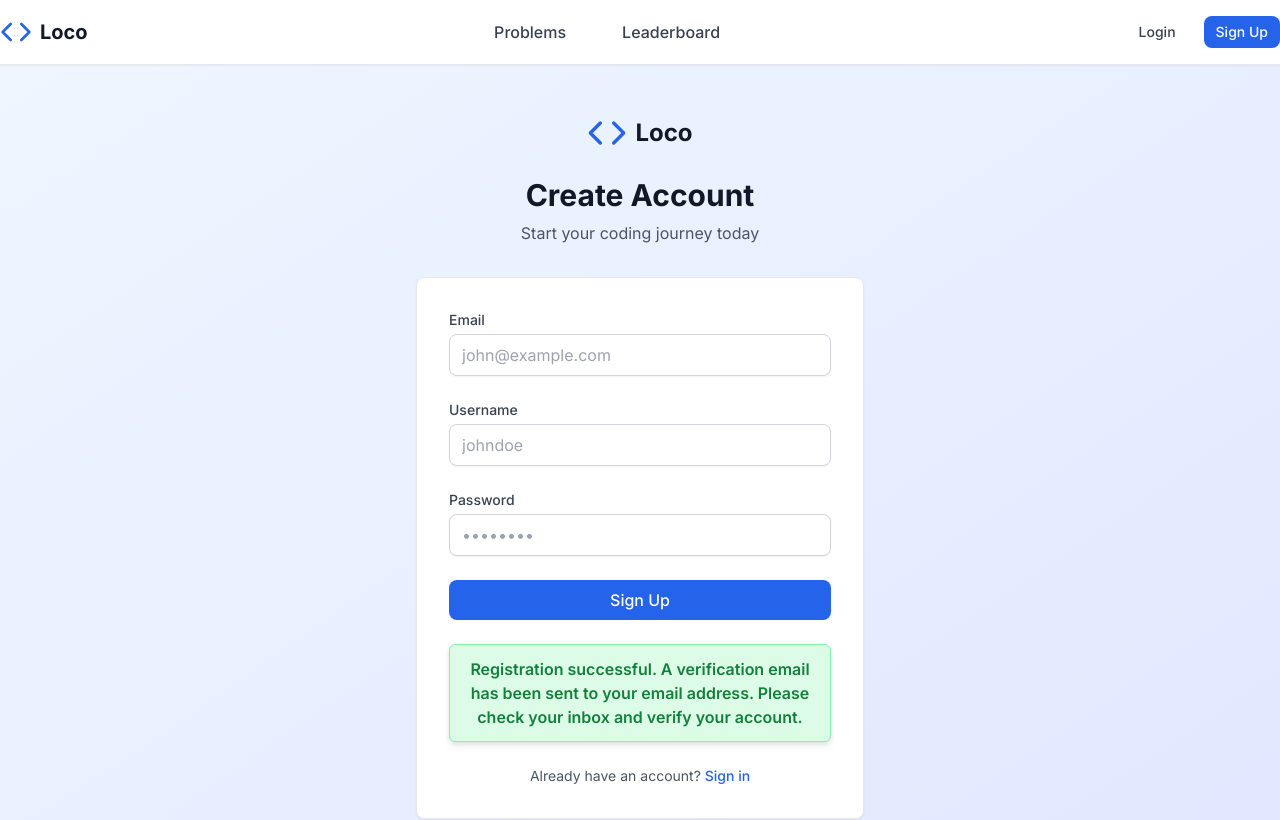
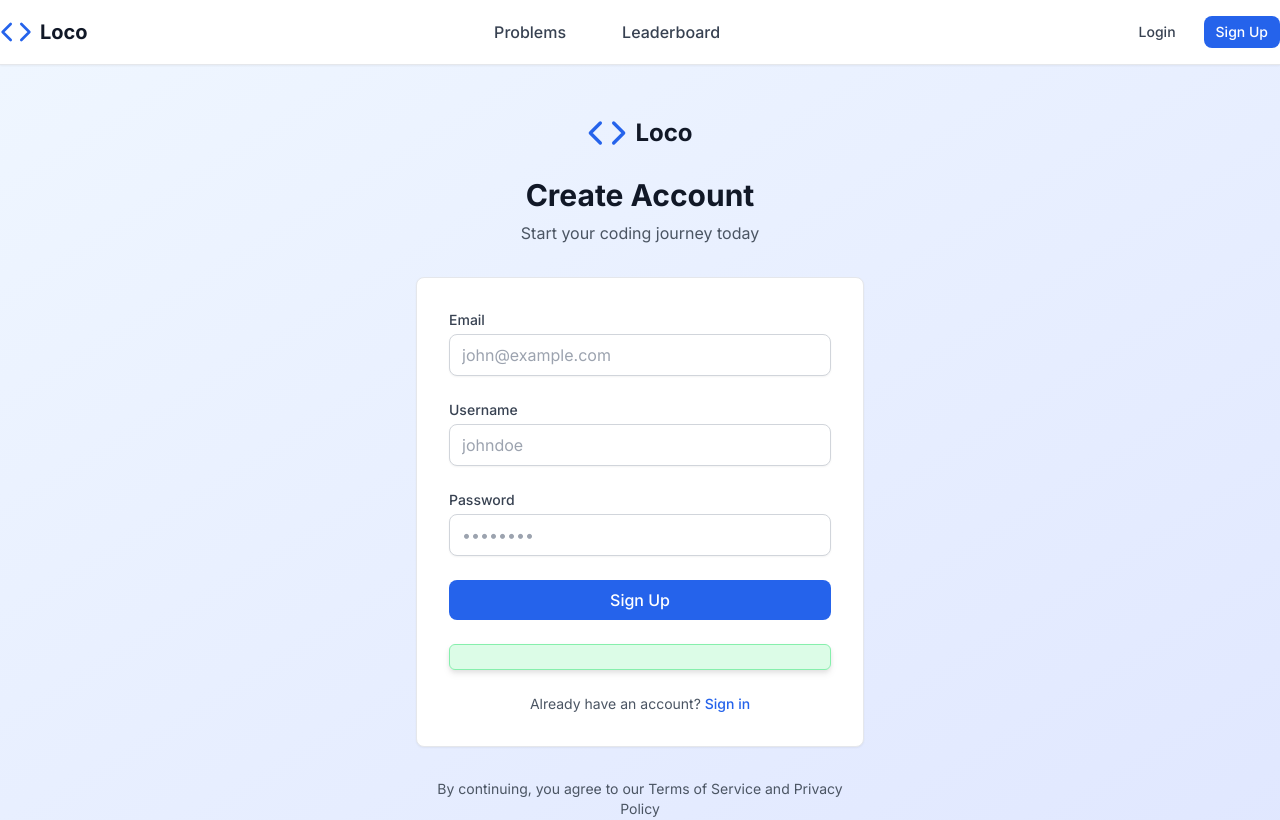
Before and after one commit to prabalesh/loco, a React (Vite) app in the folder frontend/: page /register in a window 1280 px wide. Shown: the top 820 px of the page. Built offline with nearby package versions, Linux system fonts and the light colour scheme; no server answers.

Commit message:
chore(frontend/auth): improved success message

```diff
--- a/frontend/src/features/auth/pages/RegisterPage.tsx
+++ b/frontend/src/features/auth/pages/RegisterPage.tsx
@@ -4,7 +4,7 @@ import { z } from 'zod'
 import { useState } from 'react'
 import { Link } from 'react-router-dom'
 import { motion } from 'framer-motion'
-import { CheckCircle, Code } from 'lucide-react'
+import { Code } from 'lucide-react'
 import { Input } from '@/shared/components/ui/Input'
 import { Button } from '@/shared/components/ui/Button'
 import { Card } from '@/shared/components/ui/Card'
@@ -126,7 +126,7 @@ export const RegisterPage = () => {
 
           {/* {successMessage && ( */}
             <div className="mt-6 text-green-700 font-semibold text-center select-none drop-shadow-md bg-green-100 px-4 py-3 rounded-md border border-green-300">
-              <p>Registration successful. A verification email has been sent to your email address. Please check your inbox and verify your account.</p>
+              <p>{successMessage}</p>
             </div>
           {/* )} */}
 
```
